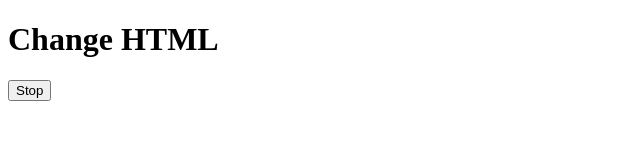
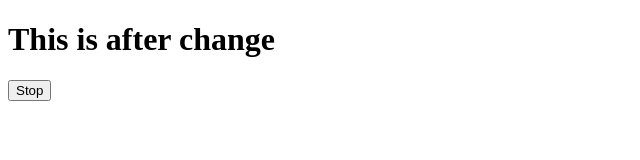
Before and after one commit to biiplab/java-script, a plain HTML site: page 07_events/02_two.html in a window 1280 px wide. Shown: the whole page, without its empty margins (0-640 px from the left). Drawn offline with Linux system fonts and the light colour scheme.

Commit message:
setTimeout & cleartTimeout

```diff
--- a/07_events/02_two.html
+++ b/07_events/02_two.html
@@ -9,15 +9,19 @@
     <h1>Hello</h1>
     <button id="stop">Stop</button>
 </body>
-  <script>
-    const sayBiplab = function(){
-          console.log("biplab");
-        }
-        const changeText = function(){
-          document.querySelector('h1').innerHTML = "Change HTML"
-        }
-        setTimeout(changeText, 2000)
 
+    <script>
+      const changeText = function(){
+        document.querySelector('h1').innerHTML = "This is after change"
+      }
 
-  </script>
+       const changeMe = setTimeout(changeText,2000)
+
+        document.querySelector('#stop').addEventListener('click', function(){
+        clearTimeout(changeMe)
+        console.log(("STOPED"));
+       })
+
+    </script>
+
 </html>
```
